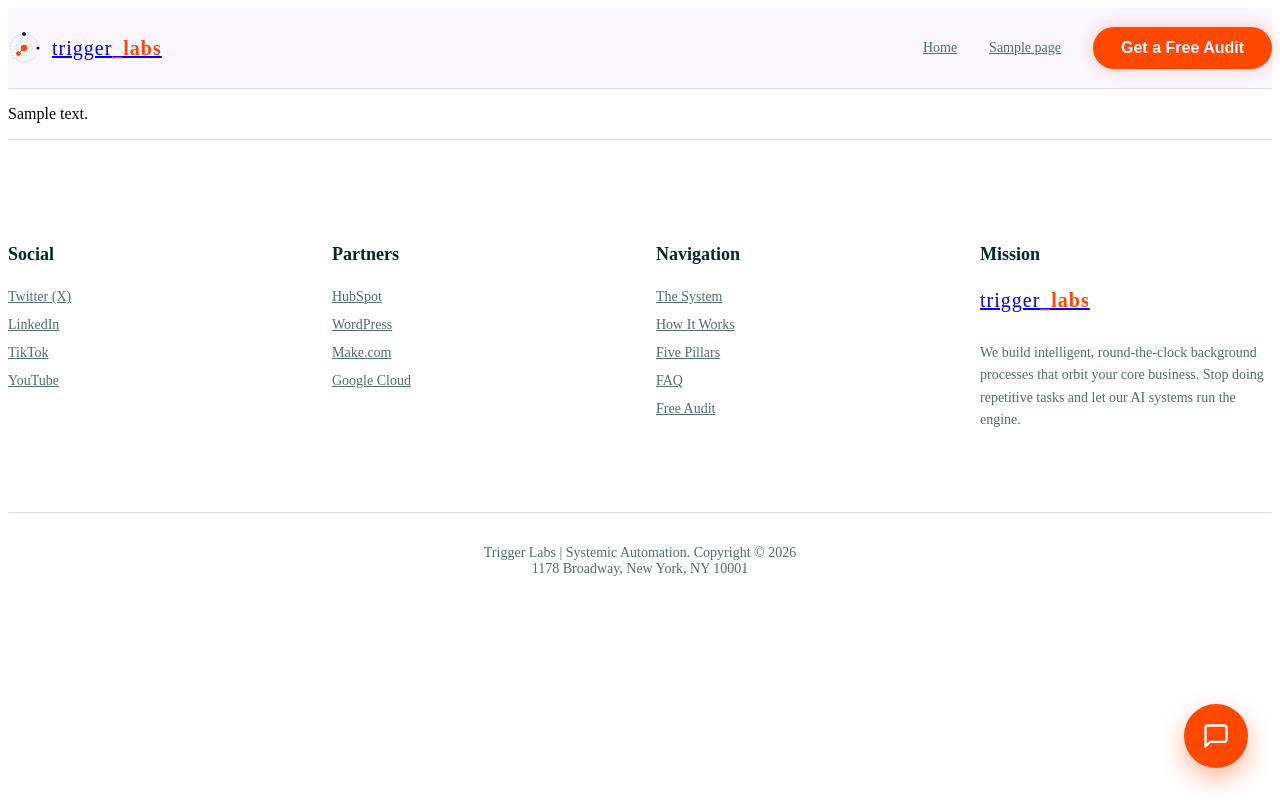
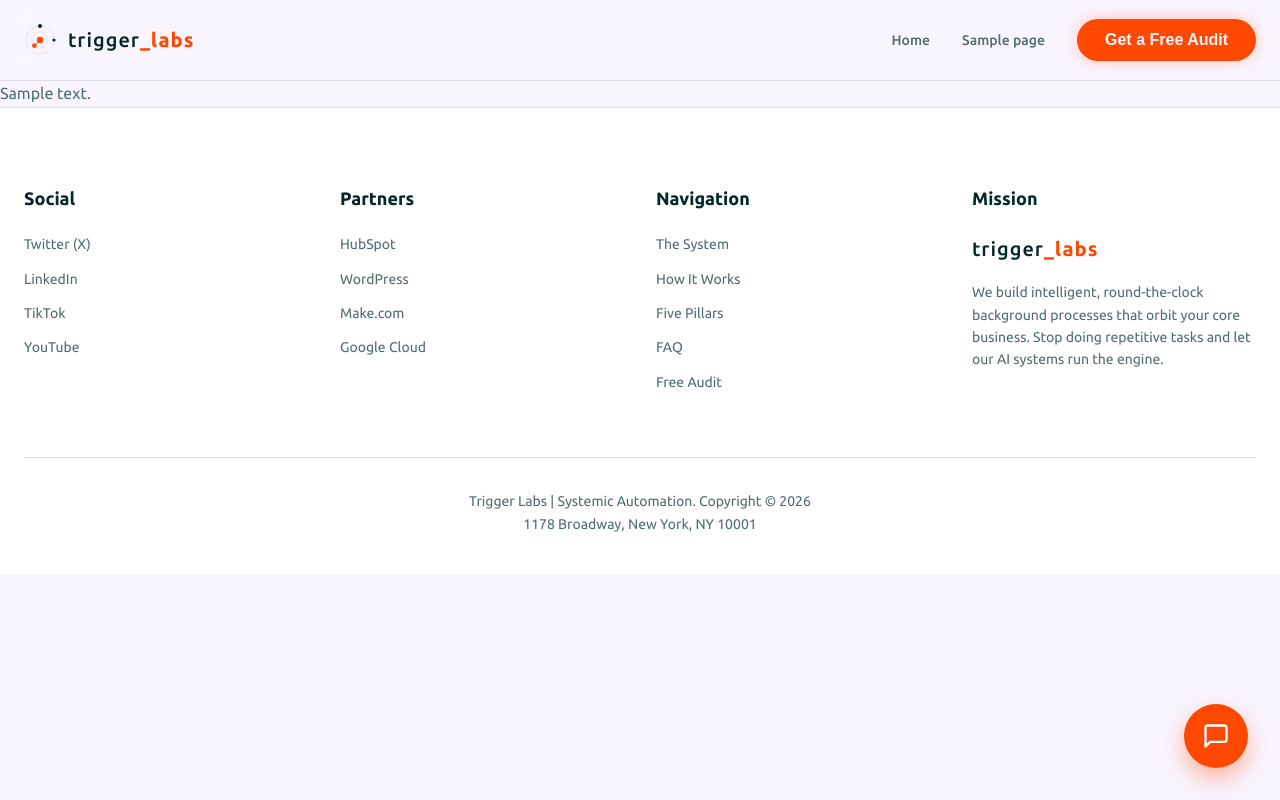
Before and after one commit to danielortiz1982/trigger-labs-wp, a WordPress theme: template index.php in a window 1280 px wide. Run offline with PHP 8.4 and a stand-in for WordPress, Linux system fonts and the light colour scheme; the site name, menu and one post (Sample post) are stand-ins, and other content is empty.

Commit message:
update to adding base.css

```diff
--- a/style.css
+++ b/style.css
@@ -11,6 +11,7 @@
 */
 
 @import url(./root.css);
+@import url(./base.css);
 
 .text-gradient {
     background: linear-gradient(to right, #FF4801, #C73800);
```
